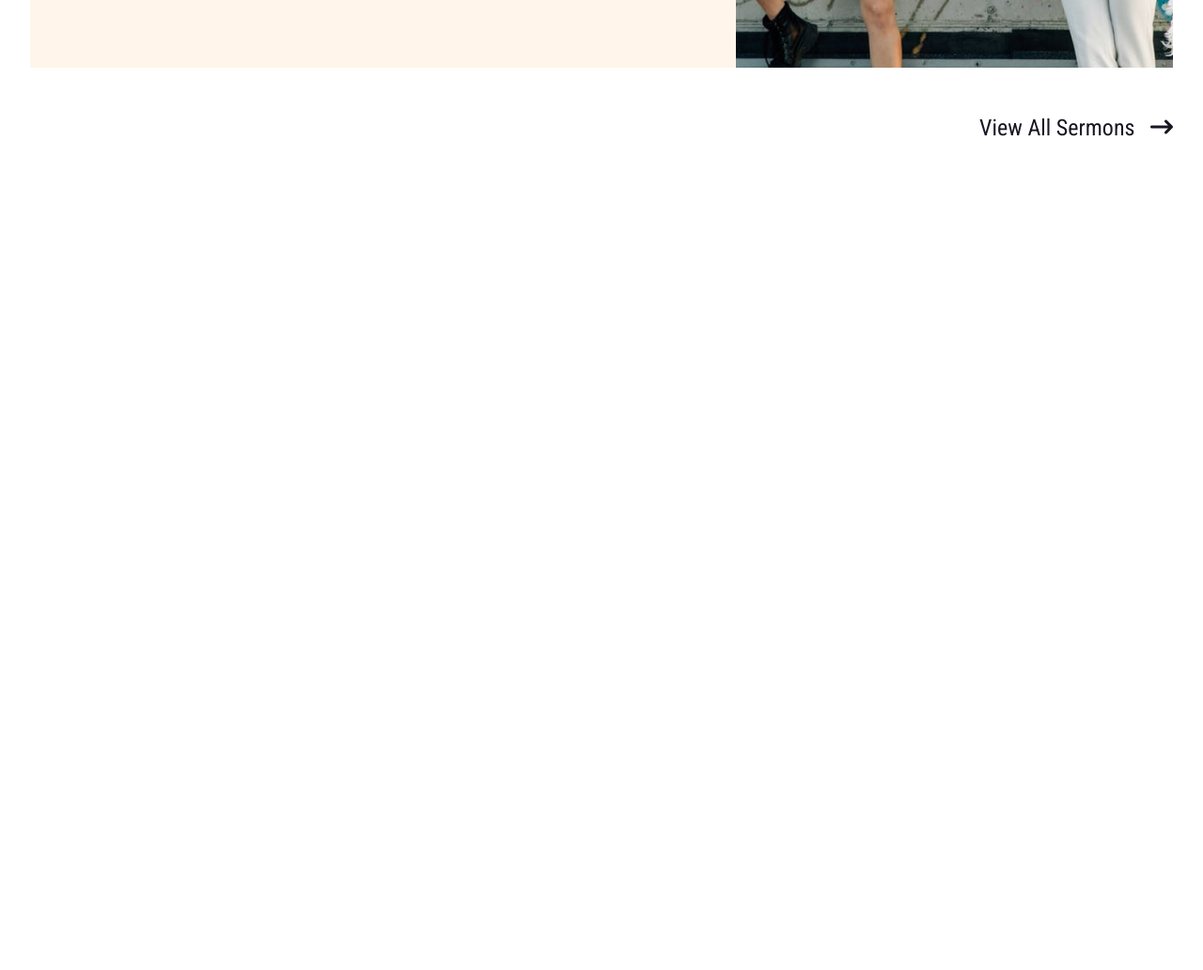
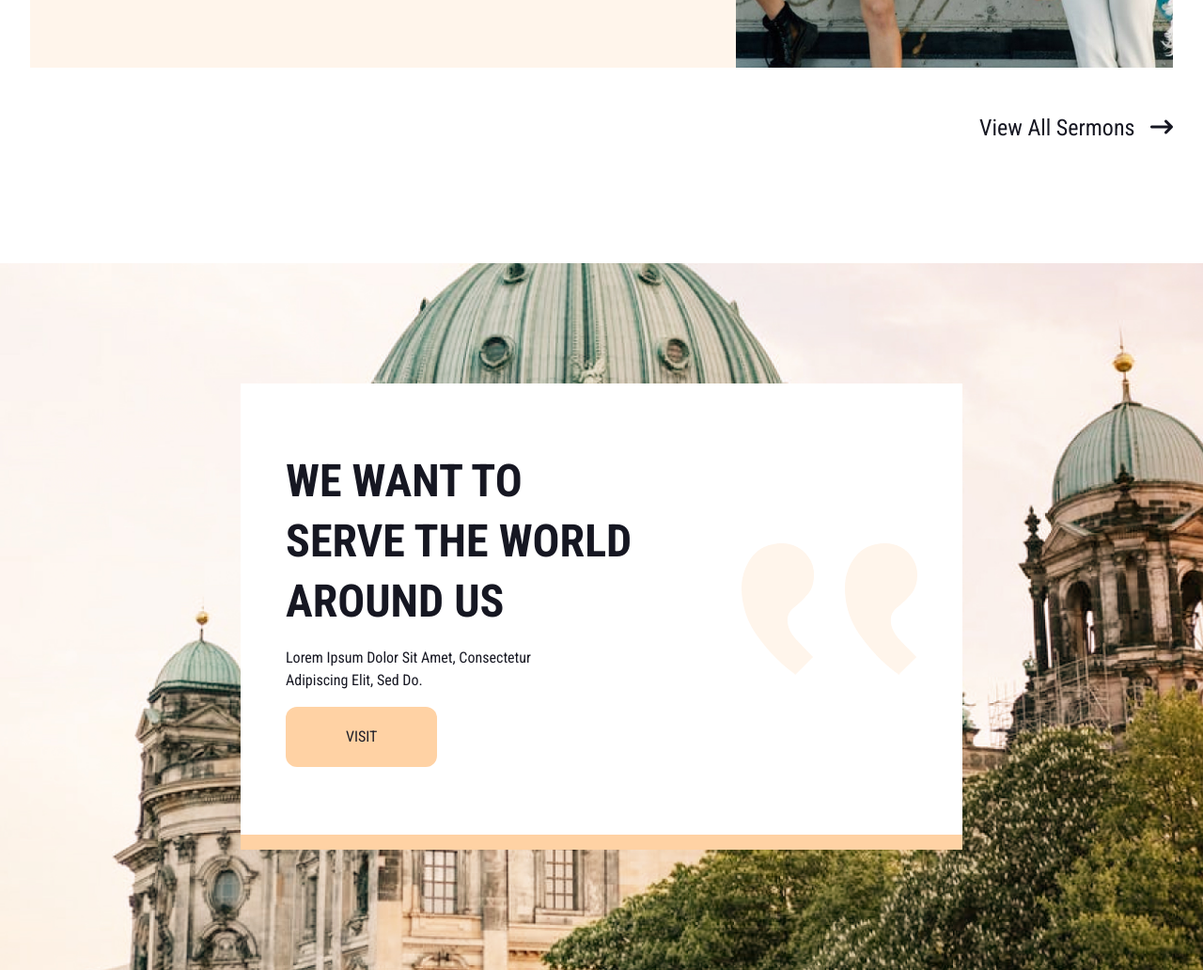
Before and after one commit to nazimnk9/tailwind_responsive_black_finsweet, a plain HTML site: page index.html in a window 1280 px wide. Shown: the part 4468-5500 px from the top of the page at 94% size. Before the commit the page ends 4748 px from the top, so only its background shows below. Drawn offline with nearby package versions, Linux system fonts and the light colour scheme.

Commit message:
visit part responsive

```diff
--- a/index.html
+++ b/index.html
@@ -21,7 +21,7 @@
             <div class="w-full 2xl:max-w-container mx-auto px-2 sm:px-4 lg:px-8">
                 <div class="flex items-center justify-between">
                     <div
-                        class="w-[auto] sm:w-[200px] relative after:absolute after:content-[''] after:w-0.5 after:h-20 2xl:after:h-[87px] after:bg-transparent xl:after:bg-white after:right-0 xl:after:right-[-30px] after:top-[-24px] after:opacity-25">
+                        class="w-[auto] sm:w-[200px] relative after:absolute after:content-[''] after:w-0.5 after:h-20 2xl:after:h-[80px] after:bg-transparent xl:after:bg-white after:right-0 xl:after:right-[-30px] after:top-[-24px] after:opacity-25">
                         <img class="w-[70%] md:w-full" src="images/logo.png" alt="">
                     </div>
                     <div class="hidden lg:block">
@@ -248,18 +248,18 @@
             </section>
             <!-- ===========upcoming end here========== -->
             <!-- ===========visit start here========== -->
-            <!-- <section class="bg-visit_bg bg-no-repeat bg-center bg-cover py-32">
-                <div class="max-w-container mx-auto">
-                    <div class="w-[768px] bg-white mx-auto py-[72px] px-[48px] border-b-[16px] border-primary relative">
-                        <h2 class="uppercase font-robotocondensed font-bold text-5xl leading-[64px] w-[370px] text-sub_heading">We want to serve the world around us</h2>
-                        <p class="py-4 capitalize font-robotocondensed font-normal text-sub_heading text-base w-[302px]">Lorem ipsum dolor sit amet, consectetur adipiscing elit, sed do.</p>
-                        <a href="#" class="inline-block bg-primary py-6 px-16 rounded-xl text-nav_btn text-base font-normal uppercase font-robotocondensed leading-4">Visit</a>
-                        <picture class="absolute top-[170px] right-12">
+            <section class="bg-visit_bg bg-no-repeat bg-center bg-cover py-10 lg:py-32">
+                <div class="w-full 2xl:max-w-container mx-auto px-2 sm:px-4 lg:px-8">
+                    <div class="w-full lg:w-[768px] bg-white mx-auto py-[30px] px-[20px] lg:py-[72px] lg:px-[48px] border-b-[16px] border-primary relative">
+                        <h2 class="uppercase font-robotocondensed font-bold text-2xl lg:text-5xl leading-8 lg:leading-[64px] w-full lg:w-[370px] text-sub_heading">We want to serve the world around us</h2>
+                        <p class="py-3 lg:py-4 capitalize font-robotocondensed font-normal text-sub_heading text-sm lg:text-base w-full lg:w-[302px]">Lorem ipsum dolor sit amet, consectetur adipiscing elit, sed do.</p>
+                        <a href="#" class="inline-block bg-primary py-4 px-12 lg:py-6 lg:px-16 rounded-xl text-nav_btn text-base font-normal uppercase font-robotocondensed leading-4">Visit</a>
+                        <picture class="hidden lg:block absolute top-[170px] right-12">
                             <img src="./images/visit_icon.png" alt="">
                         </picture>
                     </div>
                 </div>
-            </section> -->
+            </section>
             <!-- ===========visit end here========== -->
             <!-- ===========blog start here========== -->
             <!-- <section class="py-32">
```
